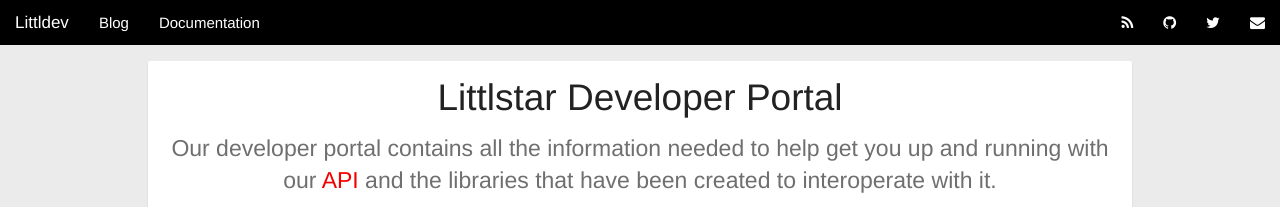
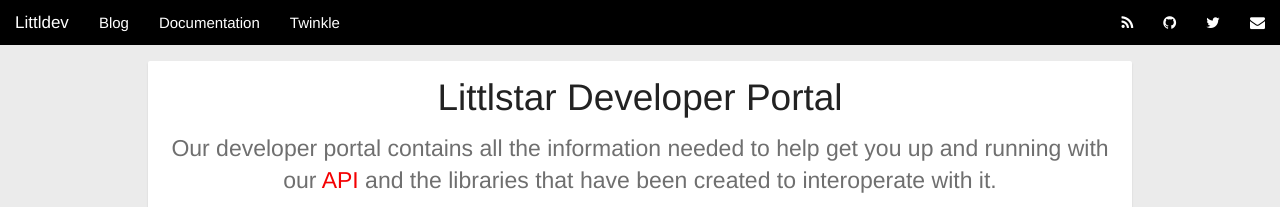
Before and after one commit to littlstar/littlstar.github.io, a Jekyll site: the page built from index.html, in a window 1280 px wide. Shown: the top 207 px of the page. Built offline with Jekyll 4.4.1, drawn with Linux system fonts in a browser that asks for light colours; nearby versions of some CDN libraries; comment, search, counter and statistics services are not loaded.

Commit message:
added twinkle link to topbar

```diff
--- a/_includes/topbar.html
+++ b/_includes/topbar.html
@@ -11,6 +11,7 @@
     <ul class="left">
       <li><a href="/blog">Blog</a></li>
       <li><a href="http://developer.littlstar.com/docs">Documentation</a></li>
+      <li><a href="http://twinkle.littlstar.com">Twinkle</a></li>
     </ul>
     <ul class="right show-for-medium-up">
       <li><a href="/feed.xml"><i class="fa fa-rss"></i></a></li>
```
